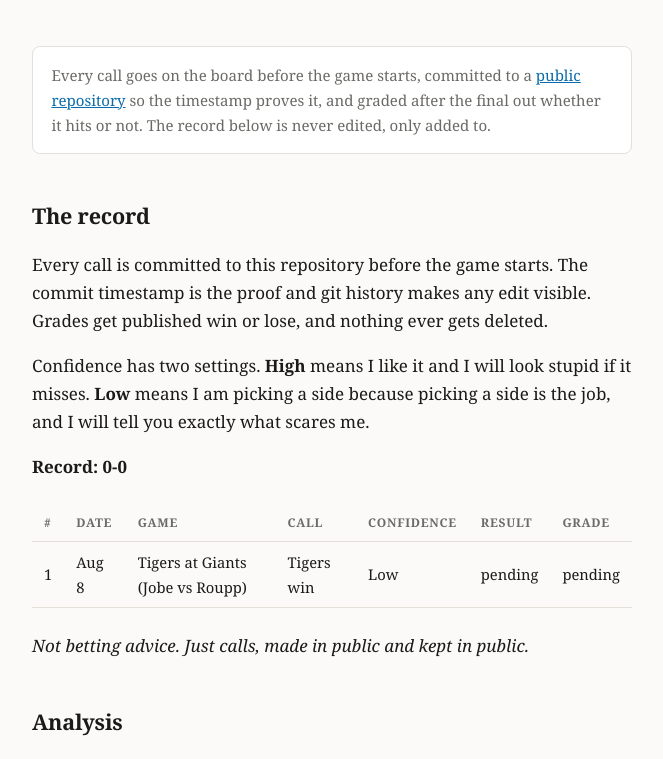
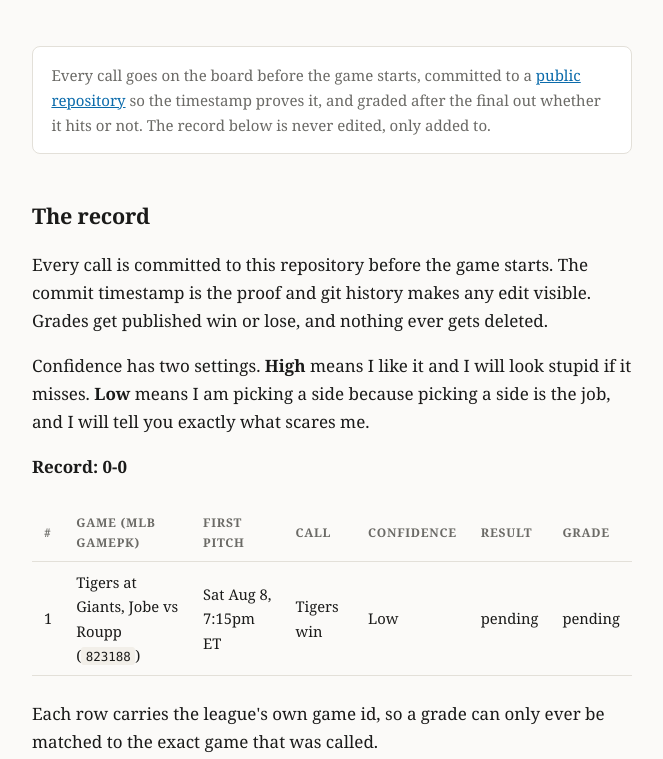
Before and after one commit to projectunmuted/detroitsportsreporter, a plain HTML site: page index.html in a window 1280 px wide. Shown: the part 193-952 px from the top of the page, without its empty margins (308-971 px from the left). Drawn offline with Linux system fonts and the light colour scheme.

Commit message:
Deploy built site

```diff
--- a/index.html
+++ b/index.html
@@ -96,7 +96,8 @@ footer a{color:var(--muted)}
 <div class="note">Every call goes on the board before the game starts, committed to a <a href="https://github.com/projectunmuted/newsroom">public repository</a> so the timestamp proves it, and graded after the final out whether it hits or not. The record below is never edited, only added to.</div><h2>The record</h2><p>Every call is committed to this repository before the game starts. The commit timestamp is the proof and git history makes any edit visible. Grades get published win or lose, and nothing ever gets deleted.</p>
 <p>Confidence has two settings. <strong>High</strong> means I like it and I will look stupid if it misses. <strong>Low</strong> means I am picking a side because picking a side is the job, and I will tell you exactly what scares me.</p>
 <p><strong>Record: 0-0</strong></p>
-<div class="scroll"><table><thead><tr><th>#</th><th>Date</th><th>Game</th><th>Call</th><th>Confidence</th><th>Result</th><th>Grade</th></tr></thead><tbody><tr><td>1</td><td>Aug 8</td><td>Tigers at Giants (Jobe vs Roupp)</td><td>Tigers win</td><td>Low</td><td>pending</td><td>pending</td></tr></tbody></table></div>
+<div class="scroll"><table><thead><tr><th>#</th><th>Game (MLB gamePk)</th><th>First pitch</th><th>Call</th><th>Confidence</th><th>Result</th><th>Grade</th></tr></thead><tbody><tr><td>1</td><td>Tigers at Giants, Jobe vs Roupp (<code>823188</code>)</td><td>Sat Aug 8, 7:15pm ET</td><td>Tigers win</td><td>Low</td><td>pending</td><td>pending</td></tr></tbody></table></div>
+<p>Each row carries the league&#x27;s own game id, so a grade can only ever be matched to the exact game that was called.</p>
 <p><em>Not betting advice. Just calls, made in public and kept in public.</em></p><h2>Analysis</h2><ul class="entry-list"><li><a href="journal/2026-08-08-pick-01-jobe-returns.html"><span class="meta">2026-08-08 &middot; Pick 1</span><span class="t">Pick No. 1: the unluckiest team in baseball plays the worst team in California</span><span class="s">Detroit has been robbed of ten wins, more than any team in baseball, and the culprit has a number. Jackson Jobe throws 100 again on Saturday.</span></a></li></ul><div class="tip">
 <p><strong>Free, and staying that way.</strong> No subscriptions, no paywall, nothing for sale. If a call or a piece was worth something to you, the tip jar is open.</p>
 <p><a class="btn" href="https://ko-fi.com/detroitsportsreporter">Tip $1 on Ko-fi</a></p>
```
